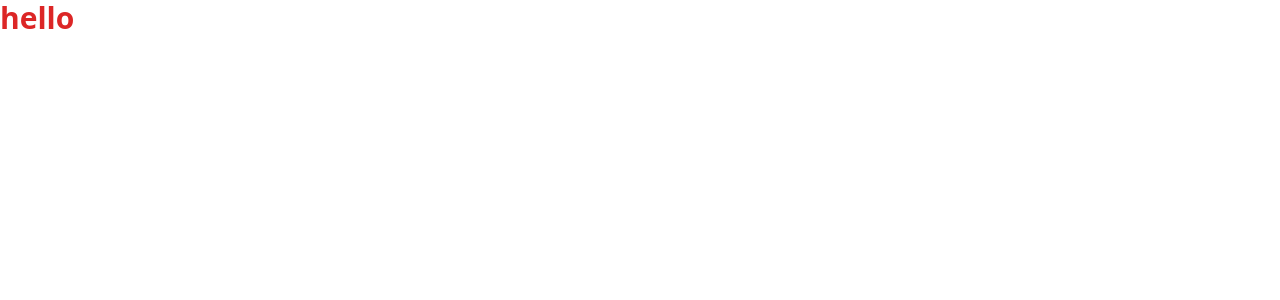
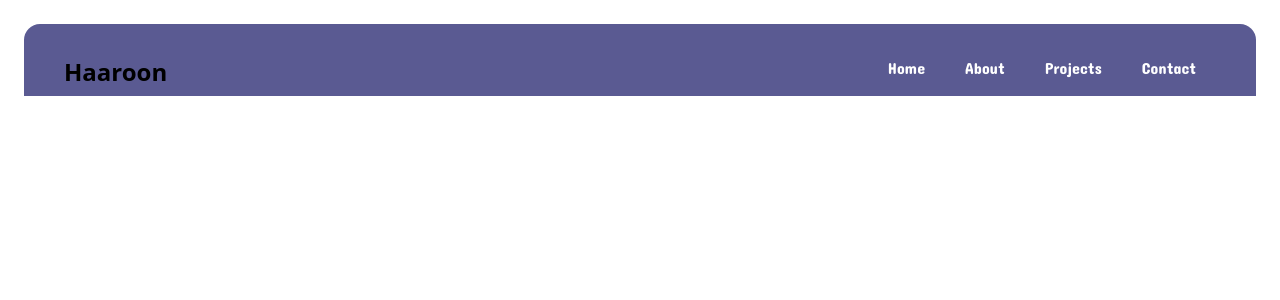
Before and after one commit to AMDHAAROON/portfolio, a React (Create React App) app: page / in a window 1280 px wide. Shown: the top 300 px of the page. Built offline with nearby package versions, Linux system fonts and the light colour scheme.

Commit message:
Creating the headetr section

```diff
--- a/src/App.css
+++ b/src/App.css
@@ -1,3 +1,11 @@
+@import url('https://fonts.googleapis.com/css2?family=Concert+One&display=swap');
+
 @tailwind base;
 @tailwind components;
 @tailwind utilities;
+header ul li{
+  @apply px-5;
+}
+.bg-primary{
+  background-color: rgb(90, 90, 146);
+}
--- a/src/App.js
+++ b/src/App.js
@@ -1,10 +1,11 @@
 
 import './App.css';
+import Header from './components/header';
 
 function App() {
   return (
     <div className="App">
-      <h1 className="text-3xl font-bold  text-red-600">hello</h1>
+      <Header/>
     </div>
   );
 }
--- /dev/null
+++ b/src/components/header.js
@@ -0,0 +1,15 @@
+export default function Header(){
+    return <>
+    <section className="p-6 ">
+    <header className="flex justify-between px-10 pt-8 bg-primary rounded-t-2xl ">
+        <a href="#" className="font-bold text-2xl pb-2 ">Haaroon</a>
+        <ul className="flex text-white pb-2 font-marker ">
+           <li> <a href="#">Home</a></li>
+           <li> <a href="#">About</a></li>
+            <li><a href="#">Projects</a></li>
+            <li><a href="#">Contact</a></li>
+        </ul>
+    </header>
+    </section>
+    </>
+}
--- a/tailwind.config.js
+++ b/tailwind.config.js
@@ -2,7 +2,12 @@
 module.exports = {
   content: [ "./src/**/*.{js,jsx,ts,tsx}",],
   theme: {
-    extend: {},
+    extend: {
+      fontFamily:{
+        marker:['Concert One'],
+
+      },
+    },
   },
   plugins: [],
 }
```
Also changed, not shown: src/assets/hero2.svg (added).
